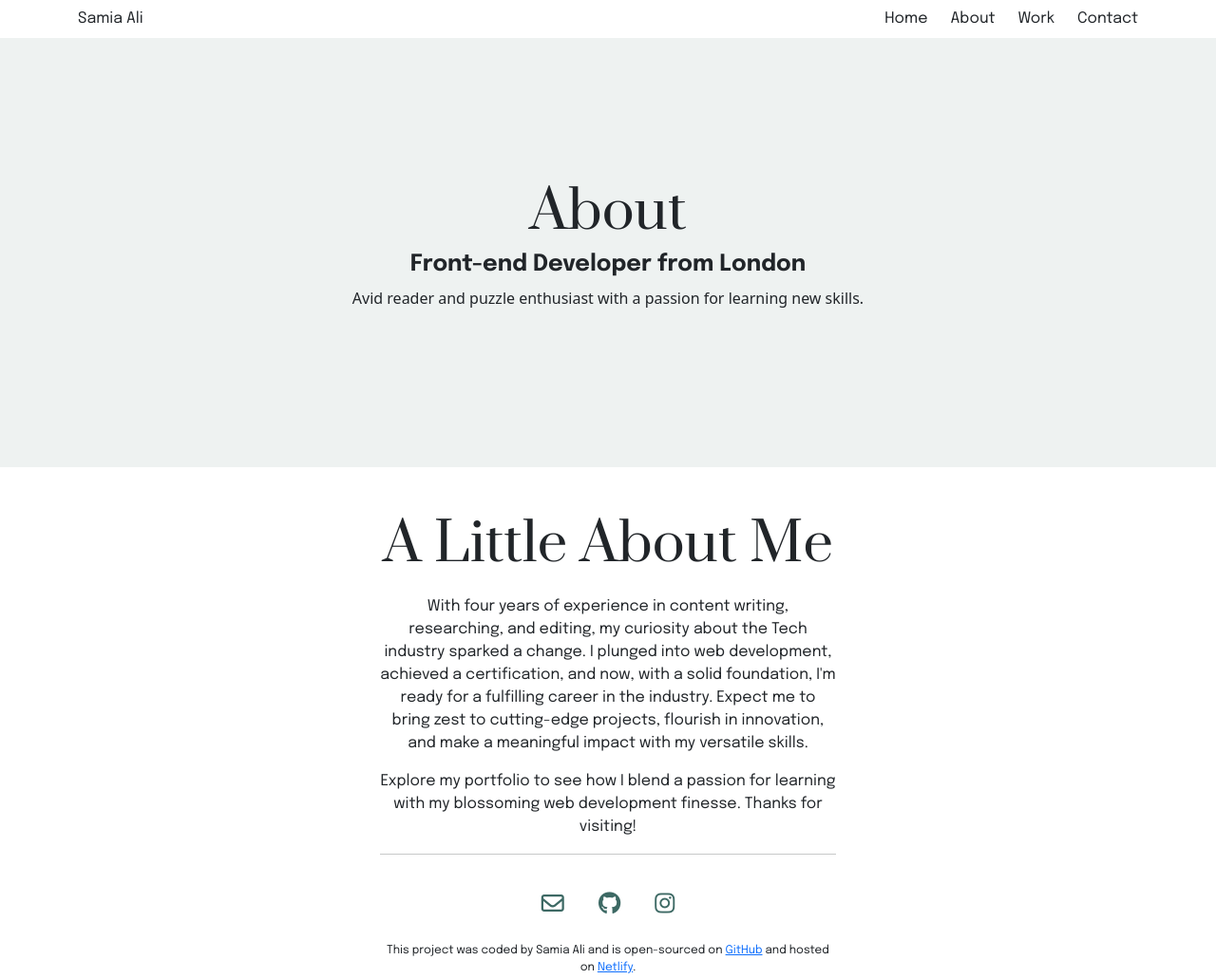
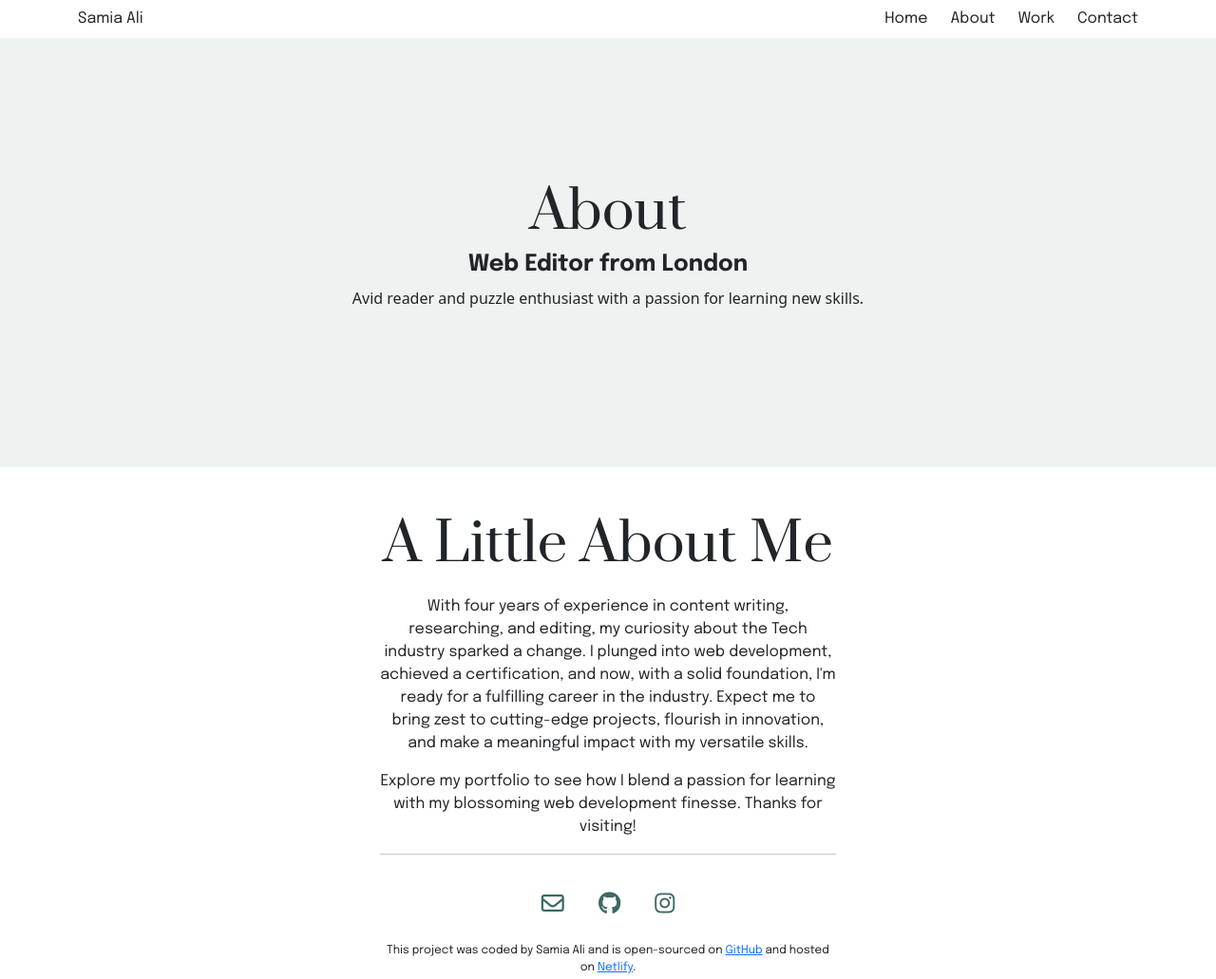
Before and after one commit to samia-ctrl/portfolio-project, a plain HTML site: page about.html in a window 1280 px wide. Shown: the whole page at 95% size. Drawn offline with nearby package versions, Linux system fonts and the light colour scheme.

Commit message:
title changed

```diff
--- a/about.html
+++ b/about.html
@@ -52,7 +52,7 @@
     </div>
     <div class="content-container">
       <h1 class="text-sm-center content-h1">About</h1>
-      <h2 class="text-sm-center content-h2">Front-end Developer from London</h2>
+      <h2 class="text-sm-center content-h2">Web Editor from London</h2>
       <p class="text-sm-center container-head">
         Avid reader and puzzle enthusiast with a passion for learning new
         skills.
```
